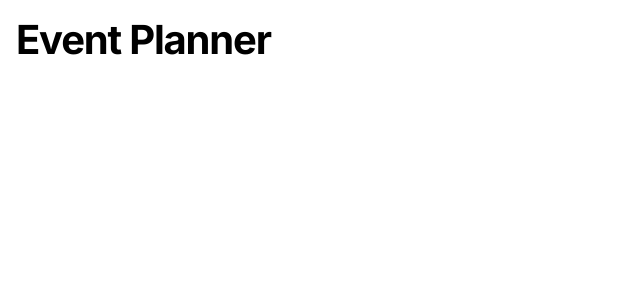
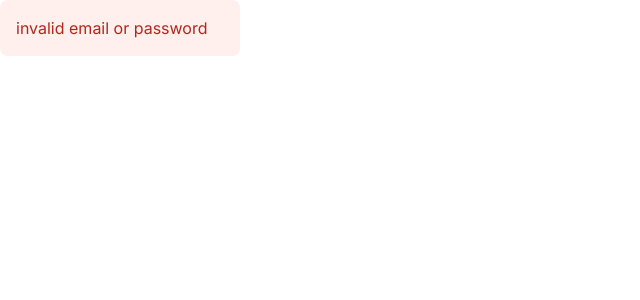
Before and after one commit to chingu-voyages/V63-tier2-team-23, a Next.js app: page / in a window 1280 px wide. Shown: the top 300 px of the page, without its empty margins (0-640 px from the left). Built offline with nearby package versions, Linux system fonts and the light colour scheme.

Commit message:
feat(ui): add Feedback component

```diff
--- a/src/app/page.tsx
+++ b/src/app/page.tsx
@@ -1,3 +1,5 @@
+import Feedback from "@/components/Feedback";
+
 export default function Home() {
-  return <h1 className="p-4 text-display">Event Planner</h1>;
+  return <Feedback type="error" message="invalid email or password" className="w-60" />;
 }
--- a/src/app/tokens.css
+++ b/src/app/tokens.css
@@ -71,6 +71,8 @@
   /* space and shape elevation */
   --spacing: 4px;
 
+  --radius-*: initial;
+
   --radius-none: 0px;
   --radius-small: 8px;
   --radius-medium: 12px;
--- /dev/null
+++ b/src/components/Feedback.tsx
@@ -0,0 +1,23 @@
+import { ElementType, HTMLAttributes, ReactNode } from "react";
+import Text from "@/components/Text/Text";
+
+const feedBackStyle = {
+  error: "bg-error-container! text-error!",
+  success: "bg-success-container! text-success!",
+  loading: "bg-surface-variant! text-on-surface-variant!",
+};
+
+type FeedbackType = keyof typeof feedBackStyle;
+
+type FeedbackProps = HTMLAttributes<HTMLElement> & {
+  type: FeedbackType;
+  message: string;
+};
+
+export default function Feedback({ type, message, className }: FeedbackProps) {
+  return (
+    <div className={`rounded rounded-small p-4 ${feedBackStyle[type]} ${className}`}>
+      <Text as="label">{message}</Text>
+    </div>
+  );
+}
```
